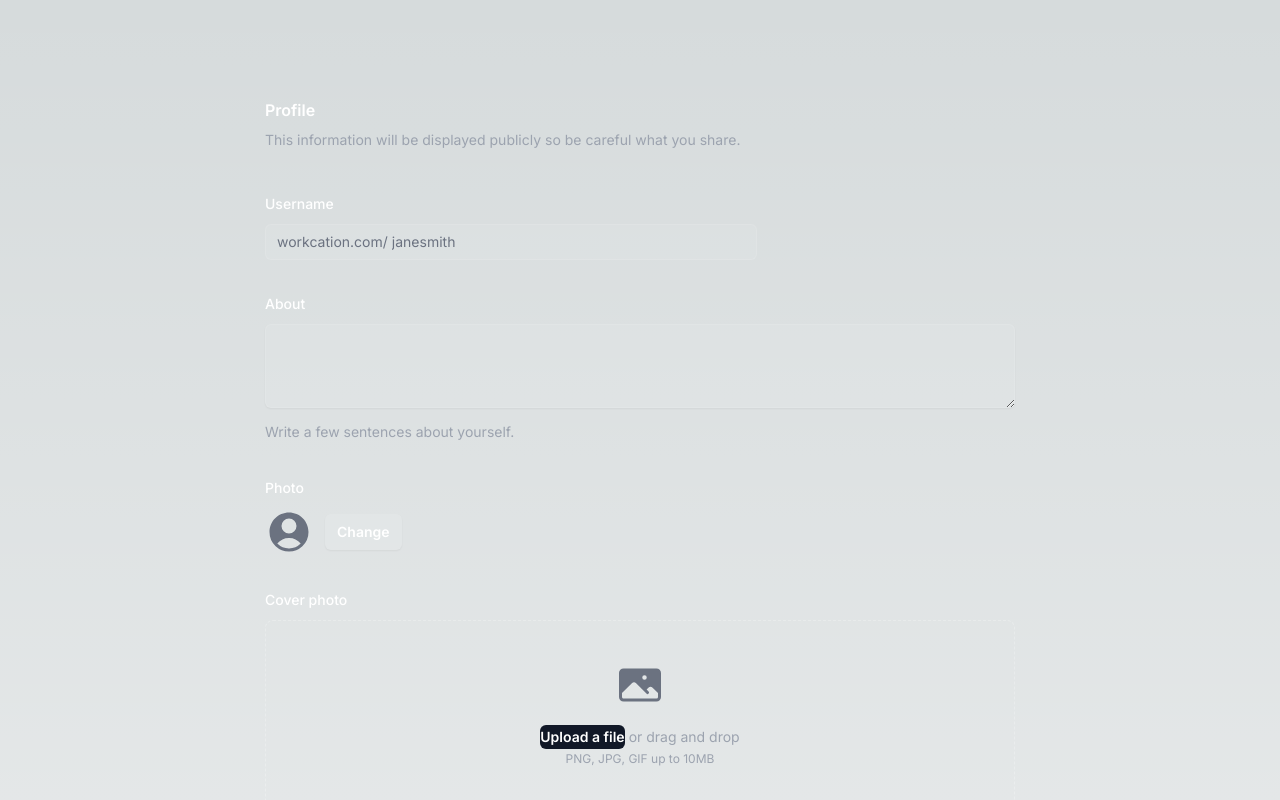
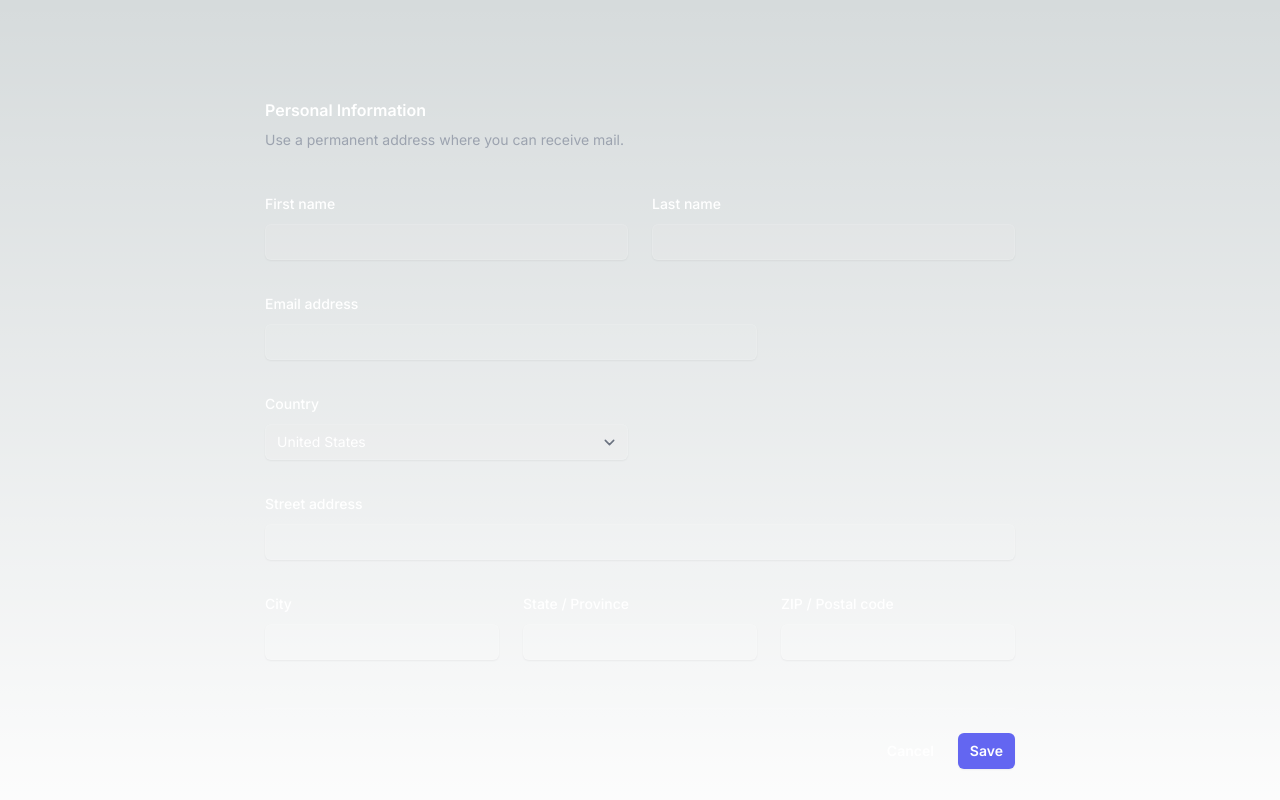
Before and after one commit to Rishav176/UniWays, a Next.js app: page / in a window 1280 px wide. Shown: the top 800 px of the page. Built offline with nearby package versions, Linux system fonts and the light colour scheme.

Commit message:
refactor: remove unused form fields and code

```diff
--- a/src/app/page.tsx
+++ b/src/app/page.tsx
@@ -1,101 +1,25 @@
 import Image from "next/image";
-import { PhotoIcon, UserCircleIcon } from '@heroicons/react/24/solid'
+import { PhotoIcon, UserCircleIcon } from "@heroicons/react/24/solid";
 
 export default function Home() {
   return (
     <main className="flex min-h-screen flex-col items-center justify-between p-24">
-
-
       <form>
         <div className="space-y-12">
           <div className="border-b border-white/10 pb-12">
-          <h2 className="text-base font-semibold leading-7 text-white">Profile</h2>
+            <h2 className="text-base font-semibold leading-7 text-white">
+              Personal Information
+            </h2>
             <p className="mt-1 text-sm leading-6 text-gray-400">
-            This information will be displayed publicly so be careful what you share.
+              Use a permanent address where you can receive mail.
             </p>
 
             <div className="mt-10 grid grid-cols-1 gap-x-6 gap-y-8 sm:grid-cols-6">
-            <div className="sm:col-span-4">
-              <label htmlFor="username" className="block text-sm font-medium leading-6 text-white">
-                Username
-              </label>
-              <div className="mt-2">
-                <div className="flex rounded-md bg-white/5 ring-1 ring-inset ring-white/10 focus-within:ring-2 focus-within:ring-inset focus-within:ring-indigo-500">
-                  <span className="flex select-none items-center pl-3 text-gray-500 sm:text-sm">workcation.com/</span>
-                  <input
-                    id="username"
-                    name="username"
-                    type="text"
-                    placeholder="janesmith"
-                    autoComplete="username"
-                    className="flex-1 border-0 bg-transparent py-1.5 pl-1 text-white focus:ring-0 sm:text-sm sm:leading-6"
-                  />
-                </div>
-              </div>
-            </div>
-
-            <div className="col-span-full">
-              <label htmlFor="about" className="block text-sm font-medium leading-6 text-white">
-                About
-              </label>
-              <div className="mt-2">
-                <textarea
-                  id="about"
-                  name="about"
-                  rows={3}
-                  className="block w-full rounded-md border-0 bg-white/5 py-1.5 text-white shadow-sm ring-1 ring-inset ring-white/10 focus:ring-2 focus:ring-inset focus:ring-indigo-500 sm:text-sm sm:leading-6"
-                  defaultValue={''}
-                />
-              </div>
-              <p className="mt-3 text-sm leading-6 text-gray-400">Write a few sentences about yourself.</p>
-            </div>
-
-            <div className="col-span-full">
-              <label htmlFor="photo" className="block text-sm font-medium leading-6 text-white">
-                Photo
-              </label>
-              <div className="mt-2 flex items-center gap-x-3">
-                <UserCircleIcon aria-hidden="true" className="h-12 w-12 text-gray-500" />
-                <button
-                  type="button"
-                  className="rounded-md bg-white/10 px-3 py-2 text-sm font-semibold text-white shadow-sm hover:bg-white/20"
+              <div className="sm:col-span-3">
+                <label
+                  htmlFor="first-name"
+                  className="block text-sm font-medium leading-6 text-white"
                 >
-                  Change
-                </button>
-              </div>
-            </div>
-
-            <div className="col-span-full">
-              <label htmlFor="cover-photo" className="block text-sm font-medium leading-6 text-white">
-                Cover photo
-              </label>
-              <div className="mt-2 flex justify-center rounded-lg border border-dashed border-white/25 px-6 py-10">
-                <div className="text-center">
-                  <PhotoIcon aria-hidden="true" className="mx-auto h-12 w-12 text-gray-500" />
-                  <div className="mt-4 flex text-sm leading-6 text-gray-400">
-                    <label
-                      htmlFor="file-upload"
-                      className="relative cursor-pointer rounded-md bg-gray-900 font-semibold text-white focus-within:outline-none focus-within:ring-2 focus-within:ring-indigo-600 focus-within:ring-offset-2 focus-within:ring-offset-gray-900 hover:text-indigo-500"
-                    >
-                      <span>Upload a file</span>
-                      <input id="file-upload" name="file-upload" type="file" className="sr-only" />
-                    </label>
-                    <p className="pl-1">or drag and drop</p>
-                  </div>
-                  <p className="text-xs leading-5 text-gray-400">PNG, JPG, GIF up to 10MB</p>
-                </div>
-              </div>
-            </div>
-          </div>
-        </div>
-
-        <div className="border-b border-white/10 pb-12">
-          <h2 className="text-base font-semibold leading-7 text-white">Personal Information</h2>
-          <p className="mt-1 text-sm leading-6 text-gray-400">Use a permanent address where you can receive mail.</p>
-
-          <div className="mt-10 grid grid-cols-1 gap-x-6 gap-y-8 sm:grid-cols-6">
-            <div className="sm:col-span-3">
-              <label htmlFor="first-name" className="block text-sm font-medium leading-6 text-white">
                   First name
                 </label>
                 <div className="mt-2">
@@ -110,7 +34,10 @@ export default function Home() {
               </div>
 
               <div className="sm:col-span-3">
-              <label htmlFor="last-name" className="block text-sm font-medium leading-6 text-white">
+                <label
+                  htmlFor="last-name"
+                  className="block text-sm font-medium leading-6 text-white"
+                >
                   Last name
                 </label>
                 <div className="mt-2">
@@ -125,7 +52,10 @@ export default function Home() {
               </div>
 
               <div className="sm:col-span-4">
-              <label htmlFor="email" className="block text-sm font-medium leading-6 text-white">
+                <label
+                  htmlFor="email"
+                  className="block text-sm font-medium leading-6 text-white"
+                >
                   Email address
                 </label>
                 <div className="mt-2">
@@ -140,7 +70,10 @@ export default function Home() {
               </div>
 
               <div className="sm:col-span-3">
-              <label htmlFor="country" className="block text-sm font-medium leading-6 text-white">
+                <label
+                  htmlFor="country"
+                  className="block text-sm font-medium leading-6 text-white"
+                >
                   Country
                 </label>
                 <div className="mt-2">
@@ -158,7 +91,10 @@ export default function Home() {
               </div>
 
               <div className="col-span-full">
-              <label htmlFor="street-address" className="block text-sm font-medium leading-6 text-white">
+                <label
+                  htmlFor="street-address"
+                  className="block text-sm font-medium leading-6 text-white"
+                >
                   Street address
                 </label>
                 <div className="mt-2">
@@ -173,7 +109,10 @@ export default function Home() {
               </div>
 
               <div className="sm:col-span-2 sm:col-start-1">
-              <label htmlFor="city" className="block text-sm font-medium leading-6 text-white">
+                <label
+                  htmlFor="city"
+                  className="block text-sm font-medium leading-6 text-white"
+                >
                   City
                 </label>
                 <div className="mt-2">
@@ -188,7 +127,10 @@ export default function Home() {
               </div>
 
               <div className="sm:col-span-2">
-              <label htmlFor="region" className="block text-sm font-medium leading-6 text-white">
+                <label
+                  htmlFor="region"
+                  className="block text-sm font-medium leading-6 text-white"
+                >
                   State / Province
                 </label>
                 <div className="mt-2">
@@ -203,7 +145,10 @@ export default function Home() {
               </div>
 
               <div className="sm:col-span-2">
-              <label htmlFor="postal-code" className="block text-sm font-medium leading-6 text-white">
+                <label
+                  htmlFor="postal-code"
+                  className="block text-sm font-medium leading-6 text-white"
+                >
                   ZIP / Postal code
                 </label>
                 <div className="mt-2">
@@ -219,7 +164,7 @@ export default function Home() {
             </div>
           </div>
 
-        <div className="border-b border-white/10 pb-12">
+          {/* <div className="border-b border-white/10 pb-12">
           <h2 className="text-base font-semibold leading-7 text-white">Notifications</h2>
           <p className="mt-1 text-sm leading-6 text-gray-400">
             We&apos;ll always let you know about important changes, but you pick what else you want to hear about.
@@ -319,11 +264,14 @@ export default function Home() {
               </div>
             </fieldset>
           </div>
-        </div>
+        </div> */}
         </div>
 
         <div className="mt-6 flex items-center justify-end gap-x-6">
-        <button type="button" className="text-sm font-semibold leading-6 text-white">
+          <button
+            type="button"
+            className="text-sm font-semibold leading-6 text-white"
+          >
             Cancel
           </button>
           <button
@@ -334,7 +282,6 @@ export default function Home() {
           </button>
         </div>
       </form>
-
     </main>
   );
 }
```
Lines whose indentation alone changed are shown as unchanged.
